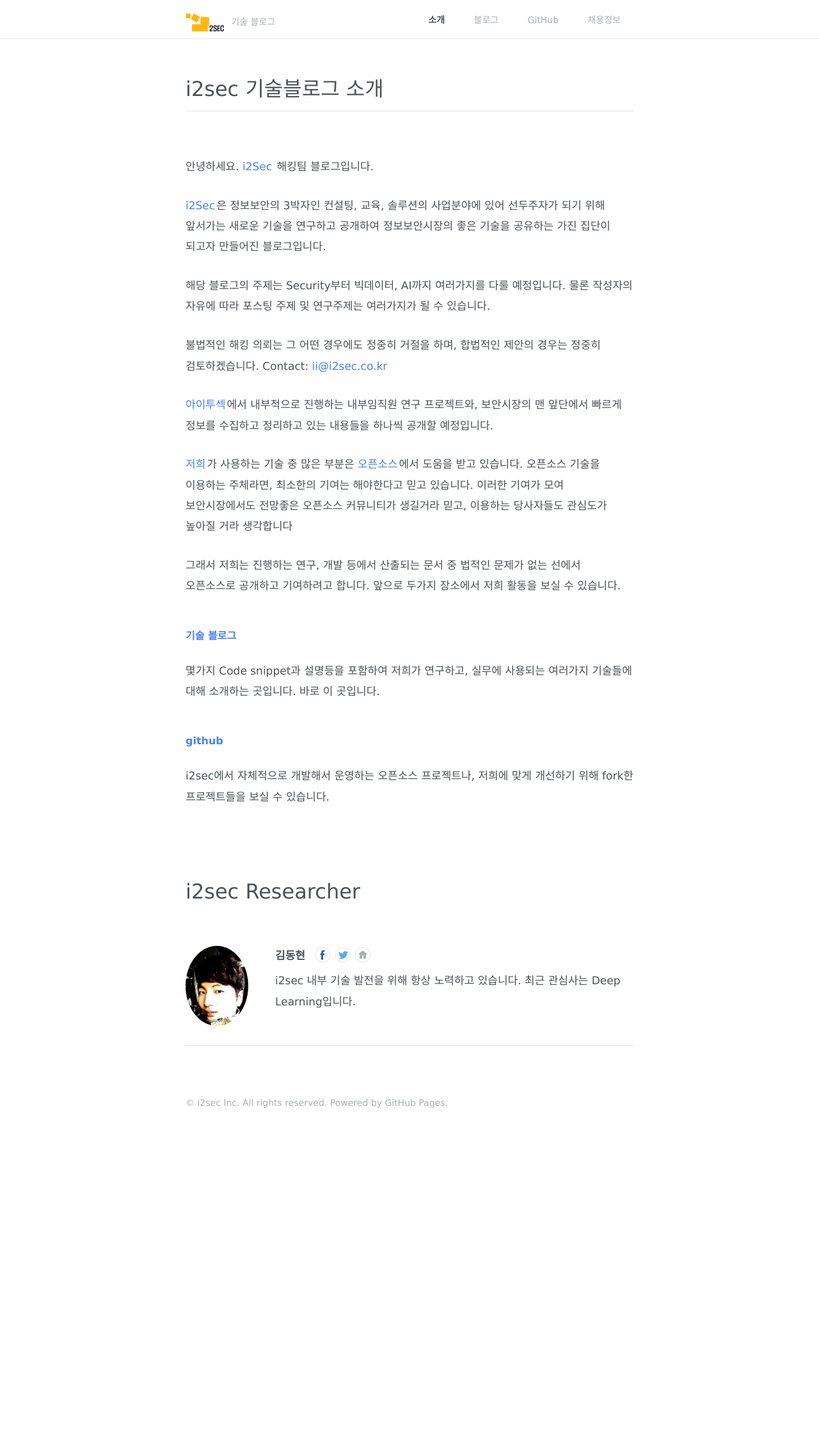
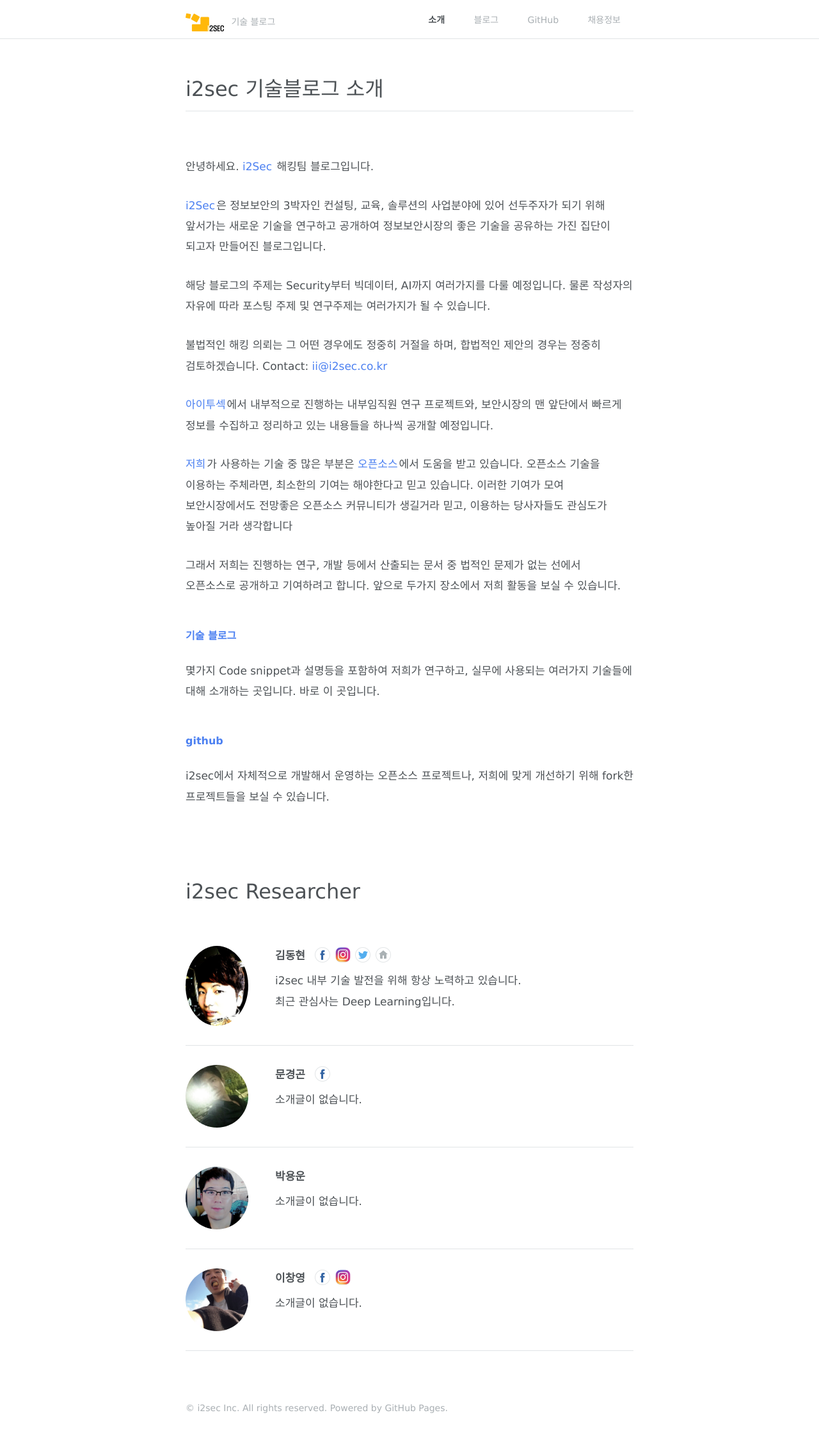
Before and after one commit to i2sec/i2sec.github.io, a Jekyll site: the page built from about.html, in a window 1280 px wide. Shown: the whole page at 64% size. Built offline with Jekyll 4.4.1, drawn with Linux system fonts in a browser that asks for light colours; nearby versions of some CDN libraries; some web fonts are replaced; before the commit the page ends 1795 px from its top, so only the background shows below that.

Commit message:
About page updated, profile updated

```diff
--- a/about.html
+++ b/about.html
@@ -39,13 +39,53 @@ layout: default
             <a href="mailto:kdh@i2sec.co.kr">김동현</a></span>
             <span class="sns">
               <a class="facebook-icon" href="https://www.facebook.com/hackpupu"></a>
+              <a class="instagram-icon" href="https://www.instagram.com/ben._.hyun/"></a>
               <a class="twitter-icon" href="https://www.twitter.com/hackpupu"></a>
               <a class="homepage-icon" href="https://hackpupu.github.io"></a>
             </span>
-            <p class="descrption">i2sec 내부 기술 발전을 위해 항상 노력하고 있습니다. 최근 관심사는 Deep Learning입니다.</p>
+            <p class="descrption">i2sec 내부 기술 발전을 위해 항상 노력하고 있습니다. <br>
+            최근 관심사는 Deep Learning입니다.</p>
           </div>
       </div>
 
+      <div class="author">
+        <img class="author-picture" src="/images/profile/abc@i2sec.co.kr.png" alt="abc@i2sec.co.kr" />
+        <div class="author-info">
+          <span class="nick-name">
+            <a href="mailto:abc@i2sec.co.kr">문경곤</a></span>
+            <span class="sns">
+              <a class="facebook-icon" href="https://www.facebook.com/kyounggon.mun"></a>
+            </span>
+            <p class="descrption">소개글이 없습니다.
+            </p>
+          </div>
+      </div>
+
+      <div class="author">
+        <img class="author-picture" src="/images/profile/asdf@i2sec.co.kr.png" alt="asdf@i2sec.co.kr" />
+        <div class="author-info">
+          <span class="nick-name">
+            <a href="mailto:asdf@i2sec.co.kr">박용운</a></span>
+            <span class="sns">
+            </span>
+            <p class="descrption">소개글이 없습니다.
+            </p>
+          </div>
+      </div>
+
+      <div class="author">
+        <img class="author-picture" src="/images/profile/lcy@i2sec.co.kr.png" alt="lcy@i2sec.co.kr" />
+        <div class="author-info">
+          <span class="nick-name">
+            <a href="mailto:lcy@i2sec.co.kr">이창영</a></span>
+            <span class="sns">
+              <a class="facebook-icon" href="https://www.facebook.com/changyoung.lee"></a>
+              <a class="instagram-icon" href="https://www.instagram.com/chang0e/"></a>
+            </span>
+            <p class="descrption">소개글이 없습니다.
+            </p>
+          </div>
+      </div>
 
    </div>
   </div>
--- a/css/styles.scss
+++ b/css/styles.scss
@@ -453,6 +453,13 @@ figcaption {
   width: 24px;
   height: 24px;
 }
+.instagram-icon {
+  display: inline-block;
+  background-image: url(/images/instagram-icon.png);
+  background-size: 24px 24px;
+  width: 24px;
+  height: 24px;
+}
 .tumblr-icon {
   display: inline-block;
   background-image: url(/images/tumblr-icon.png);
```
Also changed, not shown: images/instagram-icon.png (added), images/og-logo.png, images/og-logo_old.png (added), images/profile/abc@i2sec.co.kr.png (added), images/profile/asdf@i2sec.co.kr.png (added), images/profile/lcy@i2sec.co.kr.png (added).
